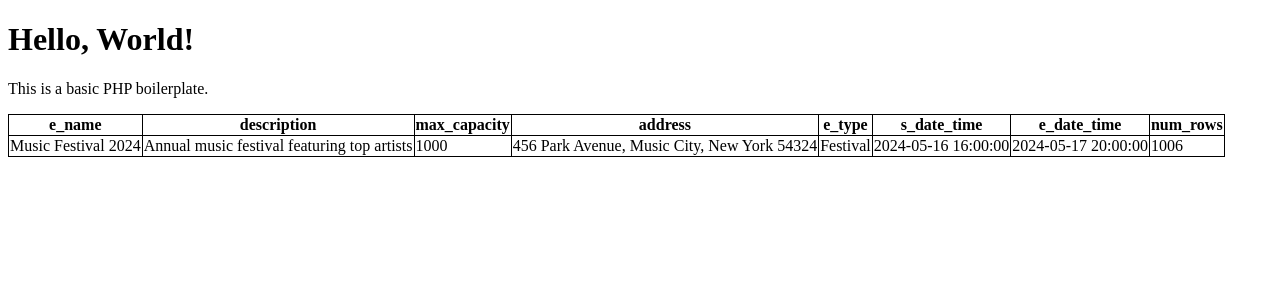
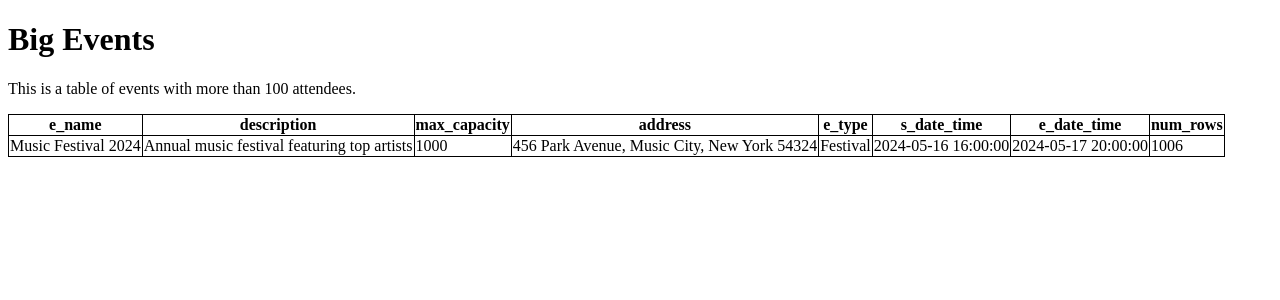
Before and after one commit to deiaashin2/CPCS332, a PHP site: page /CPCS332/bigevents.php in a window 1280 px wide. Shown: the top 300 px of the page. Run offline with PHP 8.4, Linux system fonts and the light colour scheme; data comes from the database, SQL or seed files in the repository.

Commit message:
Added description

```diff
--- a/bigevents.php
+++ b/bigevents.php
@@ -46,8 +46,8 @@
     ?>
 
     <!-- Your HTML content -->
-    <h1>Hello, World!</h1>
-    <p>This is a basic PHP boilerplate.</p>
+    <h1>Big Events</h1>
+    <p>This is a table of events with more than 100 attendees.</p>
 
 
     <table>
```
